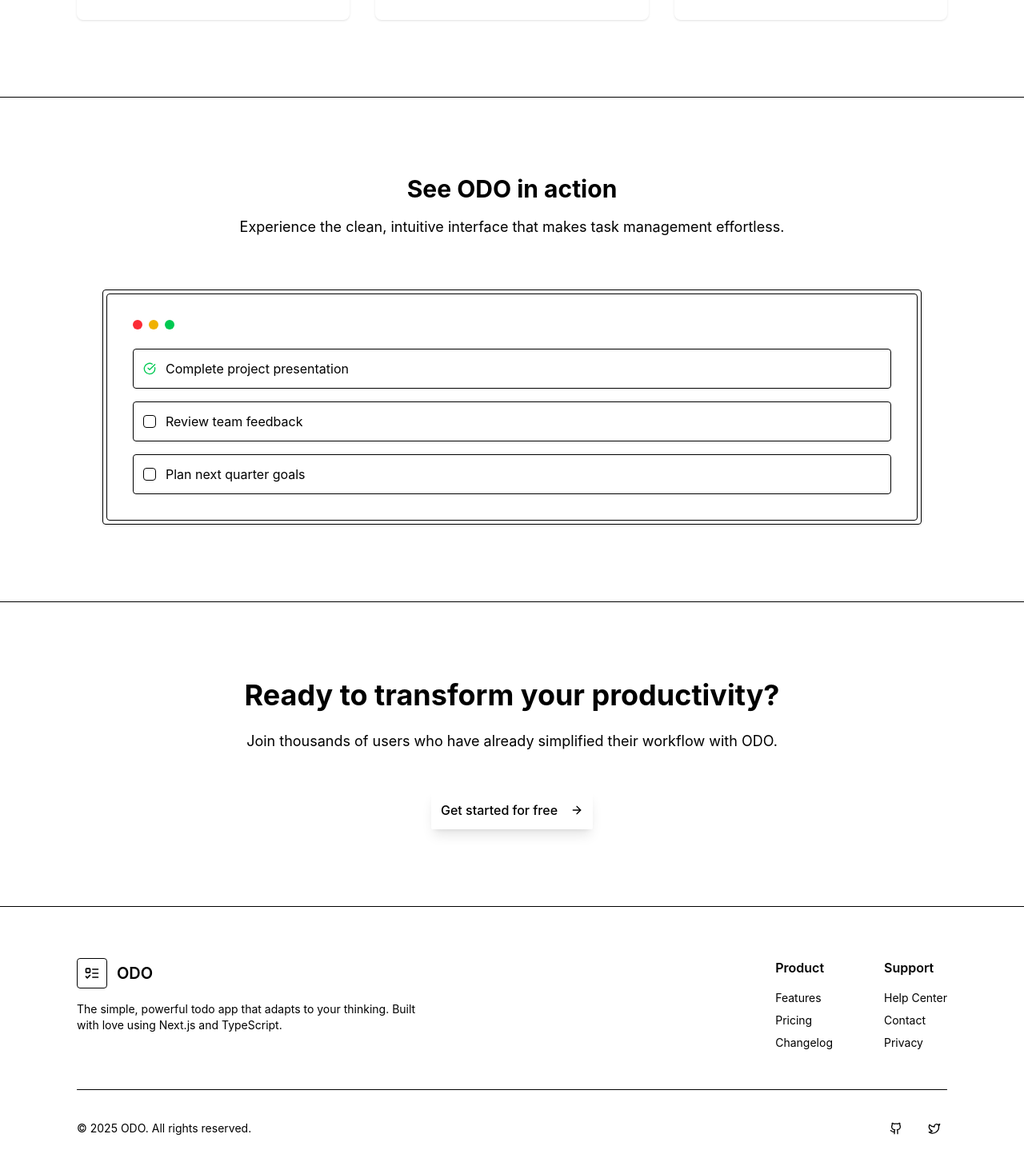
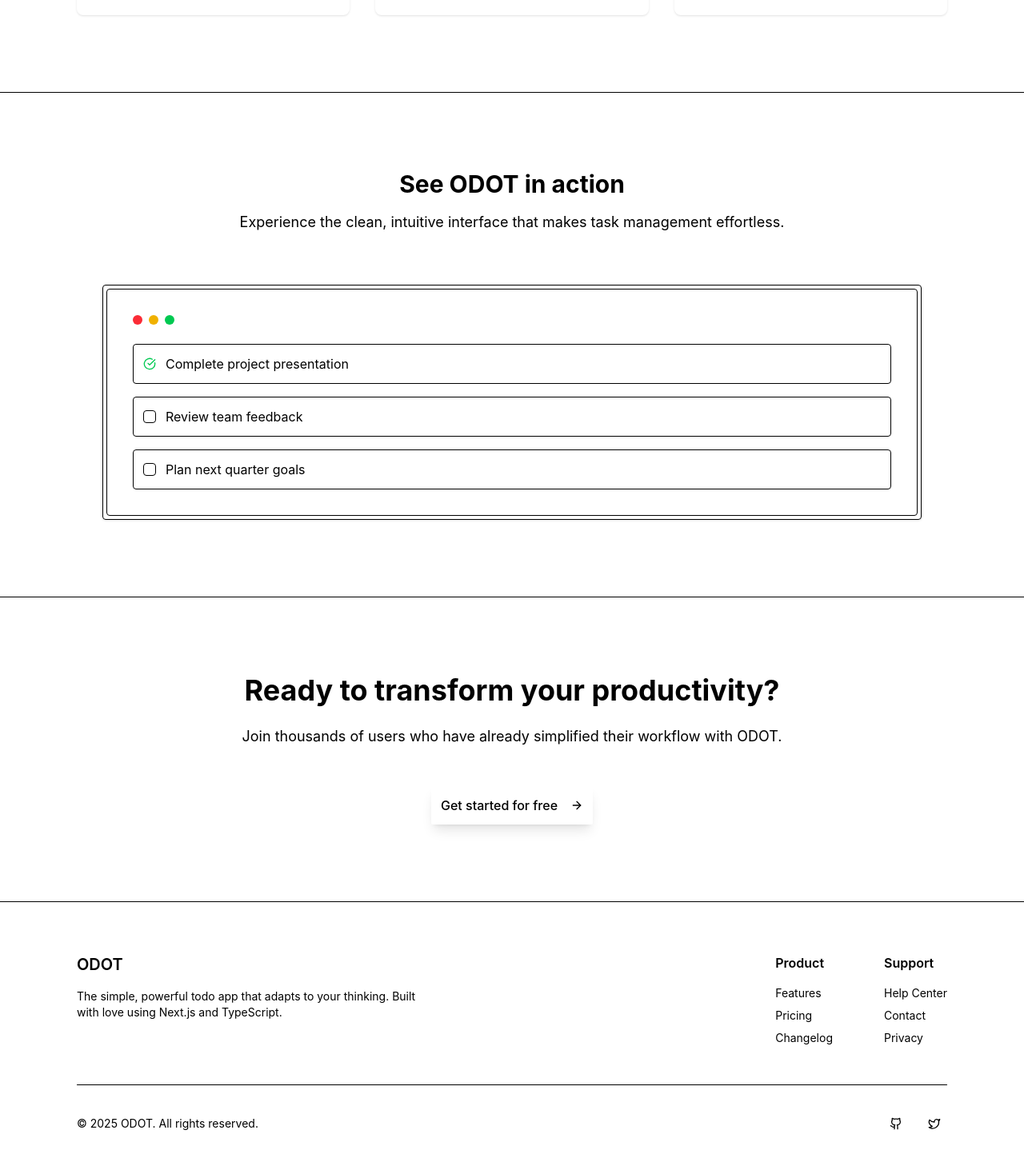
Before and after one commit to 0xymg/odotapp, a Next.js app in the folder frontend/: page / in a window 1280 px wide. Shown: the part 1266-2724 px from the top of the page at 80% size. Built offline with nearby package versions, Linux system fonts and the light colour scheme.

Commit message:
some updates

```diff
--- a/frontend/src/app/dashboard/page.tsx
+++ b/frontend/src/app/dashboard/page.tsx
@@ -173,8 +173,7 @@ export default function Dashboard() {
         <div className="flex h-14 items-center px-6">
           <div className="flex items-center space-x-3">
             <div className="flex items-center space-x-2">
-              <ListTodo className="h-4 w-4 text-muted-foreground" />
-              <span className="text-sm font-medium text-foreground">ODO</span>
+              <span className="text-sm font-medium text-foreground">ODOT</span>
             </div>
           </div>
 
@@ -266,6 +265,7 @@ export default function Dashboard() {
             <div className="flex space-x-3">
               <Plus className="h-4 w-4 text-muted-foreground mt-1 flex-shrink-0" />
               <input
+                ref={inputRef}
                 placeholder="Add a todo..."
                 value={newTodo}
                 onChange={(e) => setNewTodo(e.target.value)}
--- a/frontend/src/app/layout.tsx
+++ b/frontend/src/app/layout.tsx
@@ -16,19 +16,19 @@ const geistMono = Geist_Mono({
 });
 
 export const metadata: Metadata = {
-  title: "ODO - Think better, organize smarter",
+  title: "ODOT - Think better, organize smarter",
   description: "The only todo app that adapts to your thinking. Clean, fast, and distraction-free. Built for people who care about their productivity.",
   keywords: "todo, productivity, task management, notes, organization, planning",
-  authors: [{ name: "ODO Team" }],
+  authors: [{ name: "ODOT Team" }],
   openGraph: {
-    title: "ODO - Think better, organize smarter",
+    title: "ODOT - Think better, organize smarter",
     description: "The only todo app that adapts to your thinking. Clean, fast, and distraction-free.",
     type: "website",
-    siteName: "ODO"
+    siteName: "ODOT"
   },
   twitter: {
     card: "summary_large_image",
-    title: "ODO - Think better, organize smarter",
+    title: "ODOT - Think better, organize smarter",
     description: "The only todo app that adapts to your thinking. Clean, fast, and distraction-free."
   }
 };
--- a/frontend/src/app/page.tsx
+++ b/frontend/src/app/page.tsx
@@ -5,7 +5,7 @@ import { useRouter } from 'next/navigation';
 import Link from 'next/link';
 import { Button } from '@/components/ui/button';
 import { Card, CardContent, CardDescription, CardHeader, CardTitle } from '@/components/ui/card';
-import { CheckCircle, ListTodo, Users, Zap, Sparkles, Shield, Rocket, ArrowRight, Github, Twitter } from 'lucide-react';
+import { CheckCircle, Users, Zap, Sparkles, Shield, Rocket, ArrowRight, Github, Twitter } from 'lucide-react';
 import { useAuth } from '@/contexts/AuthContext';
 import { ThemeToggle } from '@/components/ThemeToggle';
 
@@ -34,10 +34,7 @@ export default function LandingPage() {
         <div className="container-responsive py-4">
           <nav className="flex items-center justify-between">
             <div className="flex items-center space-x-3">
-              <div className="p-2 rounded-lg bg-gradient-to-br from-primary/10 to-primary/5 border border-border">
-                <ListTodo className="h-5 w-5 text-primary" />
-              </div>
-              <span className="text-xl font-semibold text-foreground tracking-tight">ODO</span>
+              <span className="text-xl font-semibold text-foreground tracking-tight">ODOT</span>
             </div>
             <div className="flex items-center space-x-3">
               <ThemeToggle />
@@ -173,7 +170,7 @@ export default function LandingPage() {
           <div className="max-w-5xl mx-auto">
             <div className="text-center mb-16">
               <h2 className="text-3xl font-bold text-foreground mb-4">
-                See ODO in action
+                See ODOT in action
               </h2>
               <p className="text-lg text-muted-foreground">
                 Experience the clean, intuitive interface that makes task management effortless.
@@ -224,7 +221,7 @@ export default function LandingPage() {
               Ready to transform your productivity?
             </h2>
             <p className="text-lg text-muted-foreground mb-12">
-              Join thousands of users who have already simplified their workflow with ODO.
+              Join thousands of users who have already simplified their workflow with ODOT.
             </p>
 
             <div className="flex flex-col sm:flex-row gap-4 justify-center items-center max-w-md mx-auto">
@@ -246,10 +243,7 @@ export default function LandingPage() {
             <div className="flex flex-col md:flex-row justify-between items-start space-y-8 md:space-y-0">
               <div className="flex flex-col space-y-4">
                 <div className="flex items-center space-x-3">
-                  <div className="p-2 rounded-lg bg-gradient-to-br from-primary/10 to-primary/5 border border-border">
-                    <ListTodo className="h-5 w-5 text-primary" />
-                  </div>
-                  <span className="text-xl font-semibold text-foreground">ODO</span>
+                  <span className="text-xl font-semibold text-foreground">ODOT</span>
                 </div>
                 <p className="text-sm text-muted-foreground max-w-md">
                   The simple, powerful todo app that adapts to your thinking.
@@ -280,7 +274,7 @@ export default function LandingPage() {
 
             <div className="border-t border-border/40 mt-12 pt-8 flex flex-col md:flex-row justify-between items-center">
               <p className="text-sm text-muted-foreground">
-                © 2025 ODO. All rights reserved.
+                © 2025 ODOT. All rights reserved.
               </p>
               <div className="flex items-center space-x-4 mt-4 md:mt-0">
                 <Button variant="ghost" size="sm" className="h-8 w-8 p-0">
--- a/frontend/src/app/register/page.tsx
+++ b/frontend/src/app/register/page.tsx
@@ -61,7 +61,7 @@ export default function RegisterPage() {
             <div className="text-center space-y-2">
               <h1 className="text-2xl font-bold text-foreground">Create your account</h1>
               <p className="text-sm text-muted-foreground">
-                Get started with ODO
+                Get started with ODOT
               </p>
             </div>
 
```
